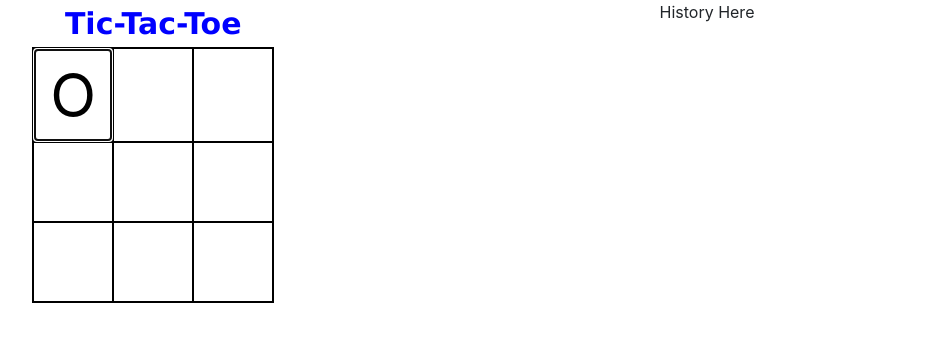
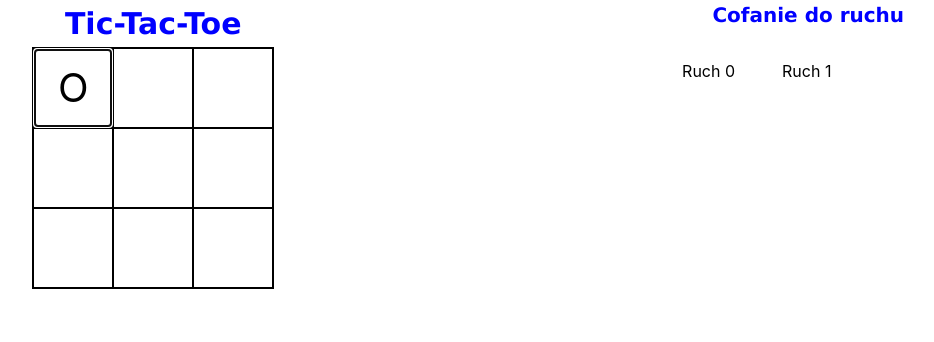
Before and after one commit to t0ms0n00/TicTacToeReact, a plain HTML site: page index.html in a window 1280 px wide. Both pictures are taken after a click on the button 396 px from the left and 88 px from the top of the page. Shown: the whole page, without its empty margins (323-1257 px from the left). Drawn offline with nearby package versions, Linux system fonts and the light colour scheme.

Commit message:
add undo moves feature

```diff
--- a/game.js
+++ b/game.js
@@ -37,8 +37,55 @@ function EndCommand(props) {
     return null;
 }
 
-var Board = function (_React$Component) {
-    _inherits(Board, _React$Component);
+var HistoryPanel = function (_React$Component) {
+    _inherits(HistoryPanel, _React$Component);
+
+    function HistoryPanel(props) {
+        _classCallCheck(this, HistoryPanel);
+
+        return _possibleConstructorReturn(this, (HistoryPanel.__proto__ || Object.getPrototypeOf(HistoryPanel)).call(this, props));
+    }
+
+    _createClass(HistoryPanel, [{
+        key: "render",
+        value: function render() {
+            var _this2 = this;
+
+            boardsArr = this.props.boardsArr;
+            boardsButtons = [];
+
+            var _loop = function _loop(i) {
+                boardsButtons.push(React.createElement(
+                    "button",
+                    { className: "backmove", onClick: function onClick() {
+                            return _this2.props.degrader(i);
+                        } },
+                    "Ruch ",
+                    i
+                ));
+            };
+
+            for (var i = 0; i < boardsArr.length; i++) {
+                _loop(i);
+            }
+            return React.createElement(
+                "div",
+                { className: "col-sm-3 history" },
+                React.createElement(
+                    "p",
+                    null,
+                    " Cofanie do ruchu "
+                ),
+                boardsButtons
+            );
+        }
+    }]);
+
+    return HistoryPanel;
+}(React.Component);
+
+var Board = function (_React$Component2) {
+    _inherits(Board, _React$Component2);
 
     function Board(props) {
         _classCallCheck(this, Board);
@@ -64,7 +111,7 @@ var Board = function (_React$Component) {
             }
             return React.createElement(
                 "div",
-                null,
+                { className: "col-sm-9" },
                 React.createElement(
                     "table",
                     null,
@@ -95,22 +142,24 @@ var Board = function (_React$Component) {
     return Board;
 }(React.Component);
 
-var Game = function (_React$Component2) {
-    _inherits(Game, _React$Component2);
+var Game = function (_React$Component3) {
+    _inherits(Game, _React$Component3);
 
     function Game(props) {
         _classCallCheck(this, Game);
 
-        var _this2 = _possibleConstructorReturn(this, (Game.__proto__ || Object.getPrototypeOf(Game)).call(this, props));
+        var _this4 = _possibleConstructorReturn(this, (Game.__proto__ || Object.getPrototypeOf(Game)).call(this, props));
 
-        _this2.state = {
+        _this4.state = {
             board: [[null, null, null], [null, null, null], [null, null, null]],
             sign: 'O',
             active: true,
-            winner: undefined
+            winner: undefined,
+            history: [[[null, null, null], [null, null, null], [null, null, null]]]
         };
-        _this2.updateGame = _this2.updateGame.bind(_this2);
-        return _this2;
+        _this4.updateGame = _this4.updateGame.bind(_this4);
+        _this4.undoMoves = _this4.undoMoves.bind(_this4);
+        return _this4;
     }
 
     _createClass(Game, [{
@@ -137,11 +186,32 @@ var Game = function (_React$Component2) {
             return true;
         }
     }, {
+        key: "undoMoves",
+        value: function undoMoves(returnTo) {
+            while (this.state.history.length > returnTo + 1) {
+                this.state.history.pop();
+            }
+            actBoard = this.state.history[returnTo].map(function (arr) {
+                return arr.slice();
+            });
+            nextSign = returnTo % 2 === 0 ? 'O' : 'X';
+            this.setState({
+                board: actBoard,
+                sign: nextSign,
+                active: true,
+                winner: undefined
+            });
+        }
+    }, {
         key: "updateGame",
         value: function updateGame(row, col) {
             if (this.state.board[row][col] != null || !this.state.active) return;
             newBoard = this.state.board;
             newBoard[row][col] = this.state.sign;
+            historyElem = this.state.board.map(function (arr) {
+                return arr.slice();
+            });
+            this.state.history.push(historyElem);
             oldSign = this.state.sign;
             newSign = this.state.sign === 'O' ? 'X' : 'O';
             this.setState({
@@ -166,16 +236,8 @@ var Game = function (_React$Component2) {
             return React.createElement(
                 "div",
                 { className: "row" },
-                React.createElement(
-                    "div",
-                    { className: "col-sm-9" },
-                    React.createElement(Board, { board: this.state.board, sign: this.state.sign, updater: this.updateGame, winner: this.state.winner })
-                ),
-                React.createElement(
-                    "div",
-                    { className: "col-sm-3" },
-                    "History Here"
-                )
+                React.createElement(Board, { board: this.state.board, sign: this.state.sign, updater: this.updateGame, winner: this.state.winner }),
+                React.createElement(HistoryPanel, { boardsArr: this.state.history, degrader: this.undoMoves })
             );
         }
     }]);
--- a/styles.css
+++ b/styles.css
@@ -27,7 +27,7 @@ td div{
 button{
     width: 100%;
     height: 100%;
-    font-size: 60px;
+    font-size: 40px;
     border: none;
     cursor: pointer;
     background-color: white;
@@ -47,3 +47,17 @@ button:hover{
     color: blue;
     text-align: center;
 }
+
+.backmove{
+    height: 50px;
+    width: 33%;
+    font-size: 16px;
+}
+
+.history > p{
+    font-size: 20px;
+    color: blue;
+    text-align: center;
+    font-weight: bold;
+    font-family: 'Lucida Sans', 'Lucida Sans Regular', 'Lucida Grande', 'Lucida Sans Unicode', Geneva, Verdana, sans-serif;
+}
```
